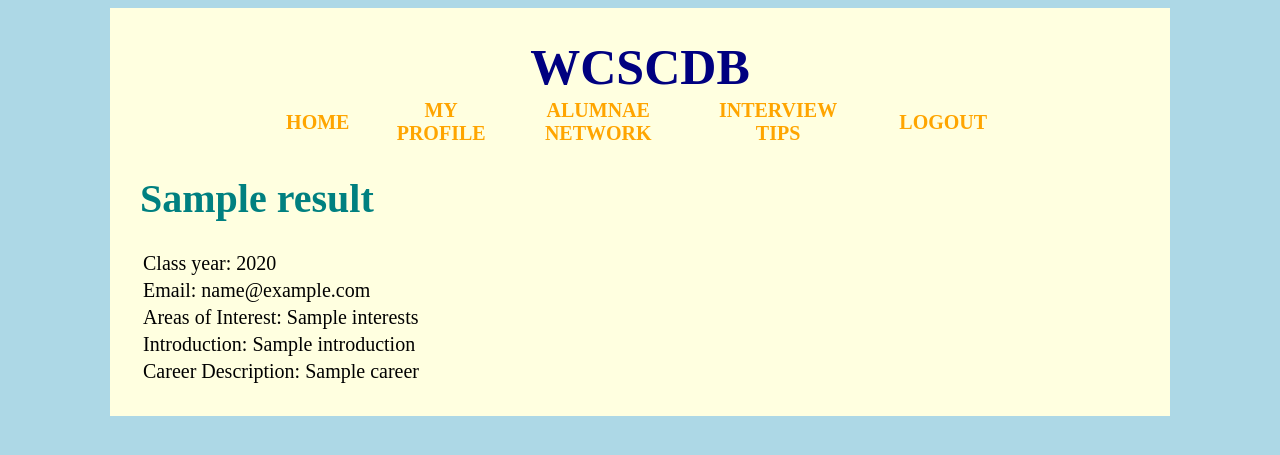
After one commit to hskim37/WCSCDB, a Flask app: template templates/alumnus.html in a window 1280 px wide. The commit adds this page. Shown: the top 455 px of the page. Run offline with Flask 2, Linux system fonts and the light colour scheme; the template is opened without the code that fills it: most values are stand-ins (such as "Sample title", 1, 10 or a date in 2020); lists and menus that the app fills with data are empty; parts of the project's set-up code (start-up, migrations or seed data) failed here and were passed over.

Commit message:
implemented network searchbar, rendered profiles

```diff
--- a/app.py
+++ b/app.py
@@ -157,20 +157,39 @@ def logout():
         flash('some kind of error '+str(err))
         return redirect(url_for('index'))
 
-@app.route("/network/")
+@app.route("/network/", methods=["GET","POST"])
 def network():
-    try:
-        if 'userID' in session:
+    if request.method =='GET':
+        try:
+            if 'userID' in session:
+                conn = dbi.connect()
+                profileNetwork = sqlOperations.profileNetwork(conn)
+                print(profileNetwork)
+                return render_template("network.html", result=profileNetwork)
+            else:
+                flash('You are not logged in. Please log in or register')
+                return redirect(url_for('index'))
+        except Exception as err:
+            flash('some kind of error '+str(err))
+            return redirect(url_for('index'))
+    else:
+        try:
             conn = dbi.connect()
-            profileNetwork = sqlOperations.profileNetwork(conn)
-            print(profileNetwork)
+            form_data = request.form
+            searchType = form_data['kind']
+            searchWord = form_data['keyword']
+            if searchType =='name':
+                profileNetwork = sqlOperations.searchProfileByName(conn,searchWord)
+            elif searchType == "year":
+                profileNetwork = sqlOperations.searchProfileByYear(conn,searchWord)
+            elif searchType == 'interest':
+                profileNetwork = sqlOperations.searchProfileByInterest(conn,searchWord)
+            print("profileNetwork is",profileNetwork)
             return render_template("network.html", result=profileNetwork)
-        else:
-            flash('You are not logged in. Please log in or register')
-            return redirect(url_for('index'))
-    except Exception as err:
-        flash('some kind of error '+str(err))
-        return redirect(url_for('index'))
+        except Exception as err:
+            flash('some kind of error '+str(err))
+            return redirect(url_for('network'))
+
 
 @app.route("/tips/")
 def tips():
@@ -183,6 +202,13 @@ def tips():
     except Exception as err:
         flash('some kind of error '+str(err))
         return redirect(url_for('index'))
+
+@app.route("/profile/<userID>")
+def alumnusPage(userID):
+    profileInfo = sqlOperations.profileInfo(conn,userID)
+    print("profileInfo is", profileInfo)
+    return render_template("alumnus.html",result = profileInfo)
+
 
 if __name__ == '__main__':
 
--- a/sqlOperations.py
+++ b/sqlOperations.py
@@ -63,6 +63,39 @@ def profileNetwork(conn):
         ''')
     return curs.fetchall()
 
+#three search functions for the network page search bar
+def searchProfileByName(conn,name):
+    curs = dbi.dict_cursor(conn)
+    curs.execute('''
+        SELECT user.userID, user.name, user.classYear,
+        user.email, profile.interests, profile.introduction,
+        profile.career FROM profile
+        INNER JOIN user ON user.userID=profile.userID
+        WHERE profile.visibility='Y' and user.name like %s''',['%'+name+"%"]
+        )
+    return curs.fetchall()
+
+def searchProfileByYear(conn,year):
+    curs = dbi.dict_cursor(conn)
+    curs.execute('''
+        SELECT user.userID, user.name, user.classYear,
+        user.email, profile.interests, profile.introduction,
+        profile.career FROM profile
+        INNER JOIN user ON user.userID=profile.userID
+        WHERE profile.visibility='Y' and user.classYear = %s''',[year]
+        )
+    return curs.fetchall()
+def searchProfileByInterest(conn,interest):
+    curs = dbi.dict_cursor(conn)
+    curs.execute('''
+        SELECT user.userID, user.name, user.classYear,
+        user.email, profile.interests, profile.introduction,
+        profile.career FROM profile
+        INNER JOIN user ON user.userID=profile.userID
+        WHERE profile.visibility='Y' and profile.interests like %s''',['%'+interest+"%"]
+        )
+    return curs.fetchall()
+
 if __name__ == '__main__':
     dbi.cache_cnf()
     dbi.use(nameDB)
--- a/static/style.css
+++ b/static/style.css
@@ -53,3 +53,7 @@ h1 {
 html {
     background-color:lightblue;
 }
+.alumnusProfile {
+    /* not working, will fix later */
+    background-color:#4CAF50;
+}
--- /dev/null
+++ b/templates/alumnus.html
@@ -0,0 +1,25 @@
+{% extends "base.html" %}
+{% block main_content %}
+<h1>{{result['name']}}</h1>
+
+    <table id="alumnusProfile">
+      <tr>
+        <td>Class year: {{result['classYear']}}</td>
+      </tr>
+      <tr>
+        <td>Email: {{result['email']}}</td>
+      </tr>
+      <tr>
+        <td>Areas of Interest: {{result['interests']}}</td>
+      </tr>
+      <tr>
+        <td>Introduction: {{result['introduction']}}</td>
+
+      </tr>
+      <tr>
+        <td>Career Description: {{result['career']}}</td>
+      </tr>
+    </table>
+
+
+    {% endblock %}
```
Also changed, not shown: templates/network.html (+13 -1 lines).
